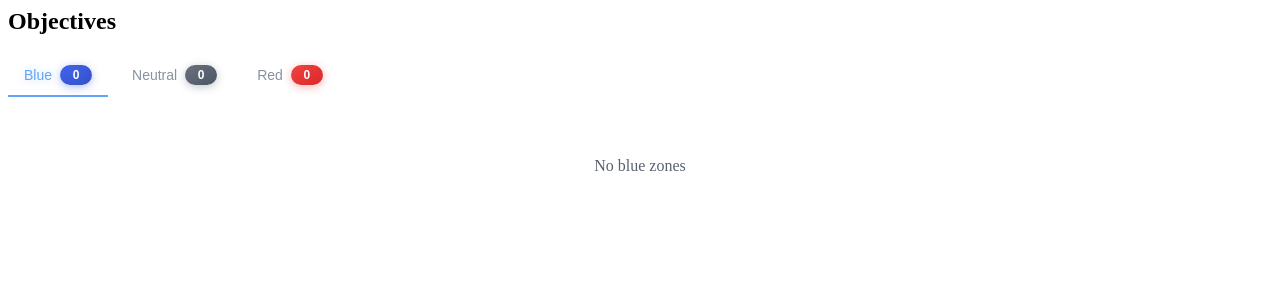
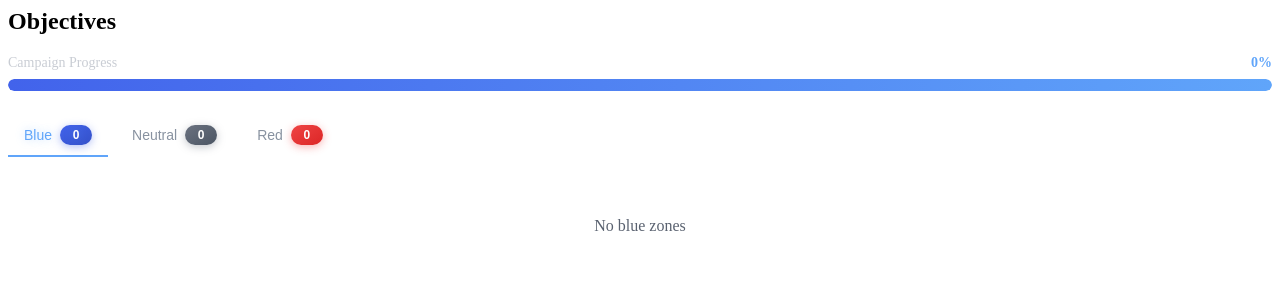
Before and after one commit to VEAF/foothold-sitac, a Python web app: template templates/foothold/partials/zones.html in a window 1280 px wide. Shown: the top 300 px of the page. Run offline with Jinja, Linux system fonts and the light colour scheme; the template is opened without the code that fills it, so the values that code supplies are empty.

Commit message:
add campaign progress information

```diff
--- a/app/foothold_router.py
+++ b/app/foothold_router.py
@@ -59,6 +59,7 @@ async def foothold_map(request: Request, server: str, sitac: Annotated[Sitac, De
             "sitac": sitac,
             "server": server,
             "center": [map_center.latitude, map_center.longitude],
+            "progress": sitac.campaign_progress,
         }
     )
 
@@ -72,4 +73,4 @@ async def foothold_players_modal(sitac: Annotated[Sitac, Depends(get_active_sita
 @router.get("/map/{server}/zones", response_class=HTMLResponse)
 async def foothold_zones_modal(sitac: Annotated[Sitac, Depends(get_active_sitac)]) -> str:
     template = env.get_template("foothold/partials/zones.html")
-    return template.render({"sitac": sitac})
+    return template.render({"sitac": sitac, "progress": sitac.campaign_progress})
--- a/templates/foothold/partials/zones.html
+++ b/templates/foothold/partials/zones.html
@@ -135,6 +135,44 @@
         color: #5a6270;
         padding: 40px 20px;
     }
+
+    /* Progress bar */
+    .progress-container {
+        margin-bottom: 24px;
+    }
+
+    .progress-header {
+        display: flex;
+        justify-content: space-between;
+        align-items: center;
+        margin-bottom: 8px;
+    }
+
+    .progress-label {
+        font-size: 14px;
+        color: #c9cdd4;
+        font-weight: 500;
+    }
+
+    .progress-value {
+        font-size: 14px;
+        color: #60a5fa;
+        font-weight: 600;
+    }
+
+    .progress-bar {
+        height: 12px;
+        background: rgba(255, 255, 255, 0.1);
+        border-radius: 6px;
+        overflow: hidden;
+    }
+
+    .progress-fill {
+        height: 100%;
+        background: linear-gradient(90deg, #4263eb 0%, #60a5fa 100%);
+        border-radius: 6px;
+        transition: width 0.3s ease;
+    }
 </style>
 
 {% set blue_zones = [] %}
@@ -152,6 +190,16 @@
 {% endfor %}
 
 <h2>Objectives</h2>
+
+<div class="progress-container">
+    <div class="progress-header">
+        <span class="progress-label">Campaign Progress</span>
+        <span class="progress-value">{{ "%.0f"|format(progress) }}%</span>
+    </div>
+    <div class="progress-bar">
+        <div class="progress-fill" style="width: {{ progress }}%"></div>
+    </div>
+</div>
 
 <div class="tabs">
     <button class="tab-btn blue active" onclick="showTab('blue')">
```
Also changed, not shown: app/foothold.py (+15 -0 lines), templates/foothold/map.html (+18 -1 lines), tests/units/test_foothold.py (+48 -0 lines), 5 other files.
